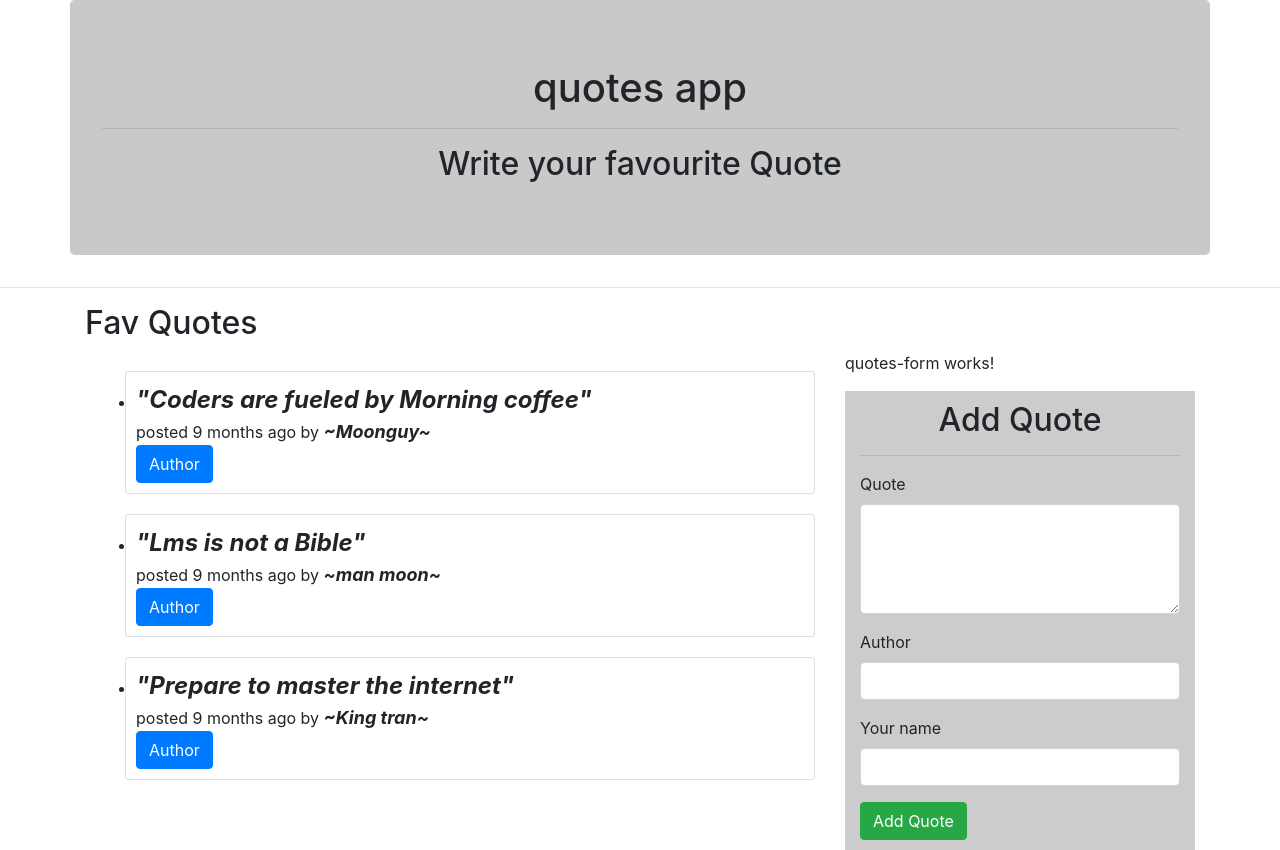
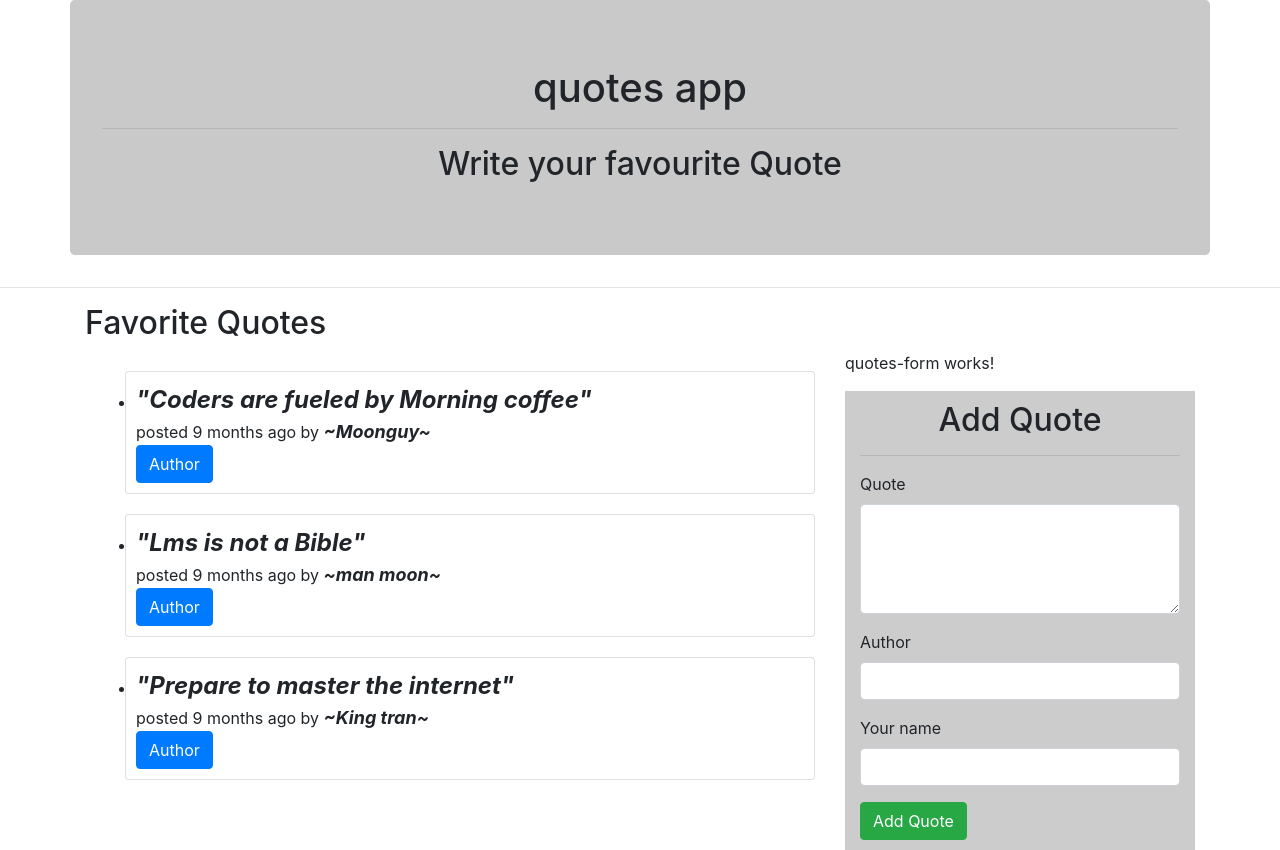
Before and after one commit to mungai-joel/quotesip, an Angular app: page / in a window 1280 px wide. Built offline with nearby package versions, Linux system fonts and the light colour scheme.

Commit message:
Added bug fixes on quotes

```diff
--- a/src/app/quotes/quotes.component.html
+++ b/src/app/quotes/quotes.component.html
@@ -1,5 +1,5 @@
 <div class="container ">
-  <h2>Fav Quotes</h2>
+  <h2>Favorite Quotes</h2>
   <div class="row">
     <div class="col-md-8 yellow">
       <div class="">
```
